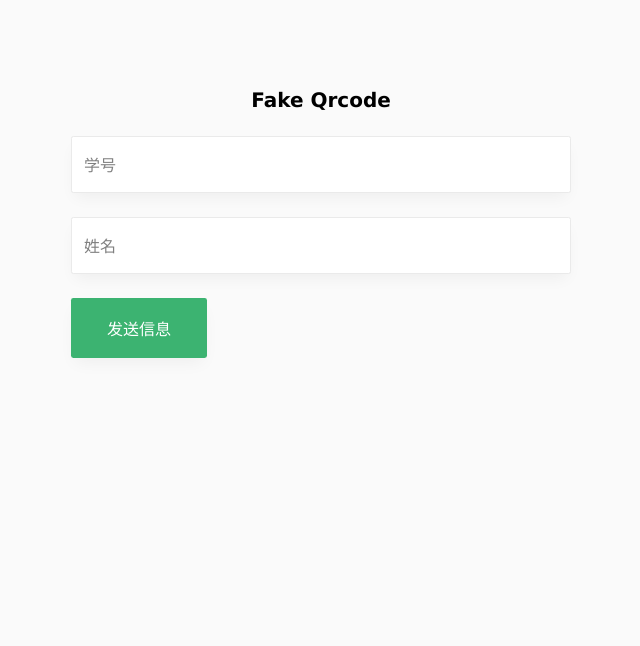
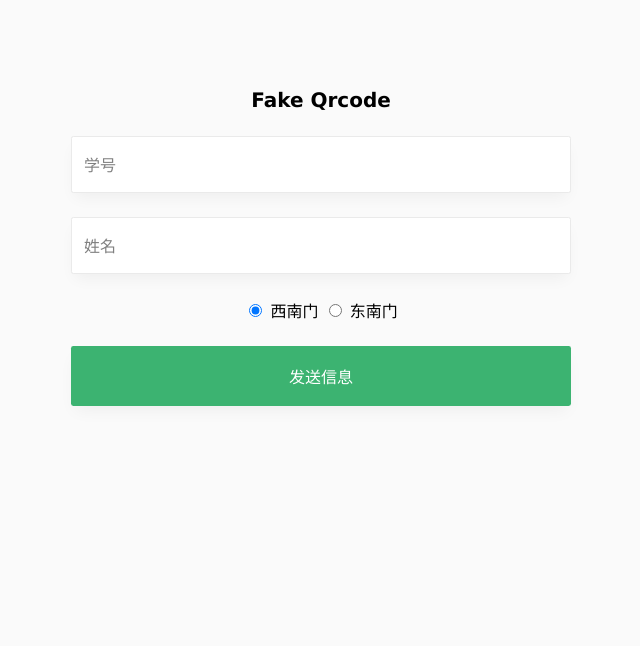
Before and after one commit to xzltc/fake_qrcode, a Flask app: page /raw in a window 1280 px wide. Shown: the top 646 px of the page, without its empty margins (319-959 px from the left). Run offline with Flask 2, Linux system fonts and the light colour scheme.

Commit message:
add door option

```diff
--- a/server.py
+++ b/server.py
@@ -23,13 +23,14 @@ def raw():
 def submit():
     s_id = request.form.get('studentID')
     s_name = request.form.get('studentName')
-    print(s_name, s_id)
+    door = request.form.get('door')
+    print(s_name, s_id, door)
 
     filehandle = open("log.txt", "a")
-    filehandle.write('ID:{} --- Name: {} \n'.format(s_id, s_name))
+    filehandle.write('ID:{} --- Name: {} --- Door: {} \n'.format(s_id, s_name, door))
     filehandle.close()
 
-    student = {'id': s_id, 'name': s_name}
+    student = {'id': s_id, 'name': s_name, 'door': door}
     return render_template('index.html', s=student)
 
 
--- a/templates/index.html
+++ b/templates/index.html
@@ -119,7 +119,7 @@
     <p class='smjg'>扫码成功</p>
     <!--        <p class='smqk'>您当前扫码时间：2021-01-10 11:25:46</p>-->
     <p class='smqk'></p>
-    <p class='smqk'>您当前扫码位置：校西南门_进校通道_1</p>
+    <p class='smqk'>您当前扫码位置：校{{s.door}}_进校通道_1</p>
 </div>
 <!--<div id="jlfw">离测距点距离：79米</div>-->
 <div id="jlfw"></div>
--- a/templates/ready.html
+++ b/templates/ready.html
@@ -1,5 +1,5 @@
 <!DOCTYPE html>
-<html lang="en">
+<html lang="en" xmlns="http://www.w3.org/1999/html">
 
 <head>
     <meta charset="UTF-8">
@@ -25,6 +25,10 @@
             inset -34px -34px 90px #fbfbfb;
         }
 
+        .radio {
+            display: inline-block;
+        }
+
     </style>
 </head>
 <link rel="stylesheet" href="../static/index/css/style.css">
@@ -32,31 +36,29 @@
 
 <body style="font-family:'lucida grande', 'lucida sans unicode', 'lucida', 'helvetica', 'Hiragino Sans GB', 'Microsoft YaHei', 'WenQuanYi Micro Hei', 'sans-serif';">
 
-<!--<form method="post" action="submit">-->
-<!--    <div>-->
-<!--        <span>学号 ：</span>-->
-<!--        <input class="box" type="text" name="studentID" required="" placeholder="请输入学号" style="">-->
-<!--    </div>-->
-<!--    <div>-->
-<!--        <span>姓名 ：</span>-->
-<!--        <input class="box" type="text" name="studentName" required="" placeholder="请输入姓名" style="">-->
-<!--    </div>-->
-<!--    <input type="submit">-->
-<!--</form>-->
 
 <section>
     <h1 style="text-align: center">Fake Qrcode</h1>
 
     <form id="basic-form" method="post" action="submit">
         <div class="form-group">
-            <input type="text" id="basic-form-first-name" placeholder="学号" name="studentID" >
+            <input type="text" id="basic-form-first-name" placeholder="学号" name="studentID">
             <label for="basic-form-first-name">学号</label>
         </div>
         <div class="form-group">
             <input type="text" id="basic-form-last-name" placeholder="姓名" name="studentName">
             <label for="basic-form-last-name">姓名</label>
         </div>
-        <button id="basic-form-submit" type="submit">发送信息</button>
+        <div class="form-group" style="display:block;text-align: center">
+            <input class="radio" type="radio" name="door" value="西南门" checked/>
+            <span class="radio">西南门</span>
+            <input class="radio" type="radio" name="door" value="东南门"/>
+            <span class="radio">东南门</span>
+        </div>
+        <div class="form-group">
+            <button id="basic-form-submit" type="submit">发送信息</button>
+        </div>
+
     </form>
 </section>
 </body>
```
